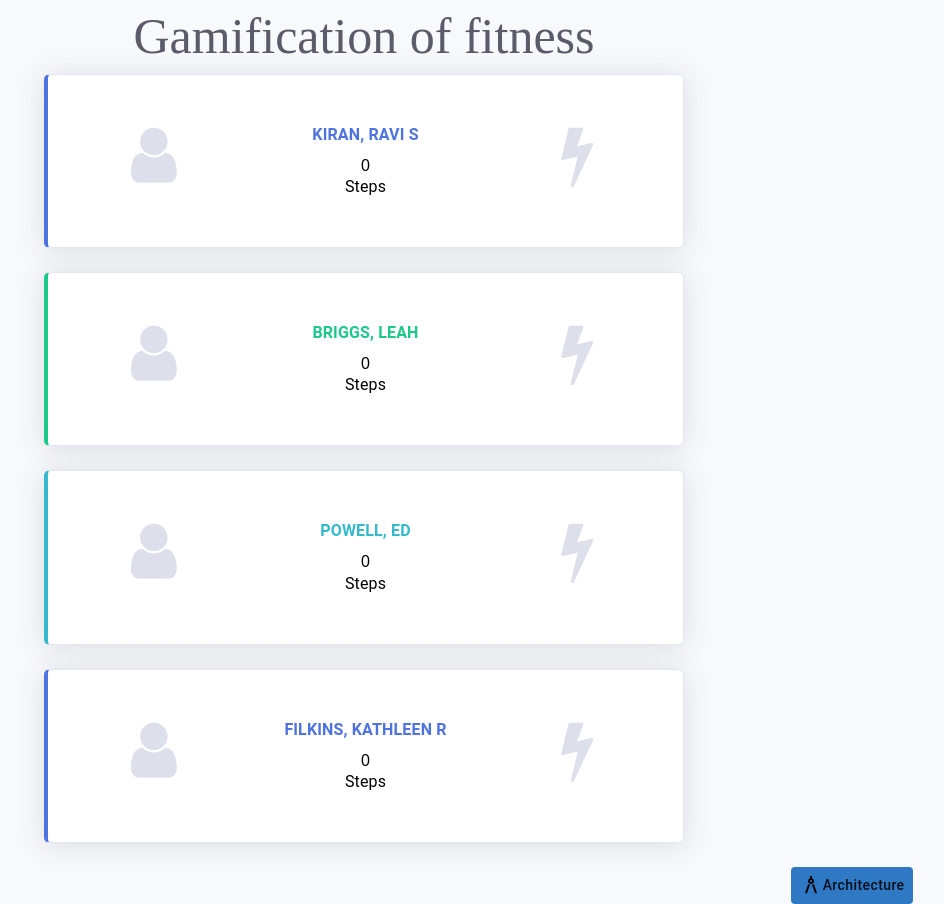
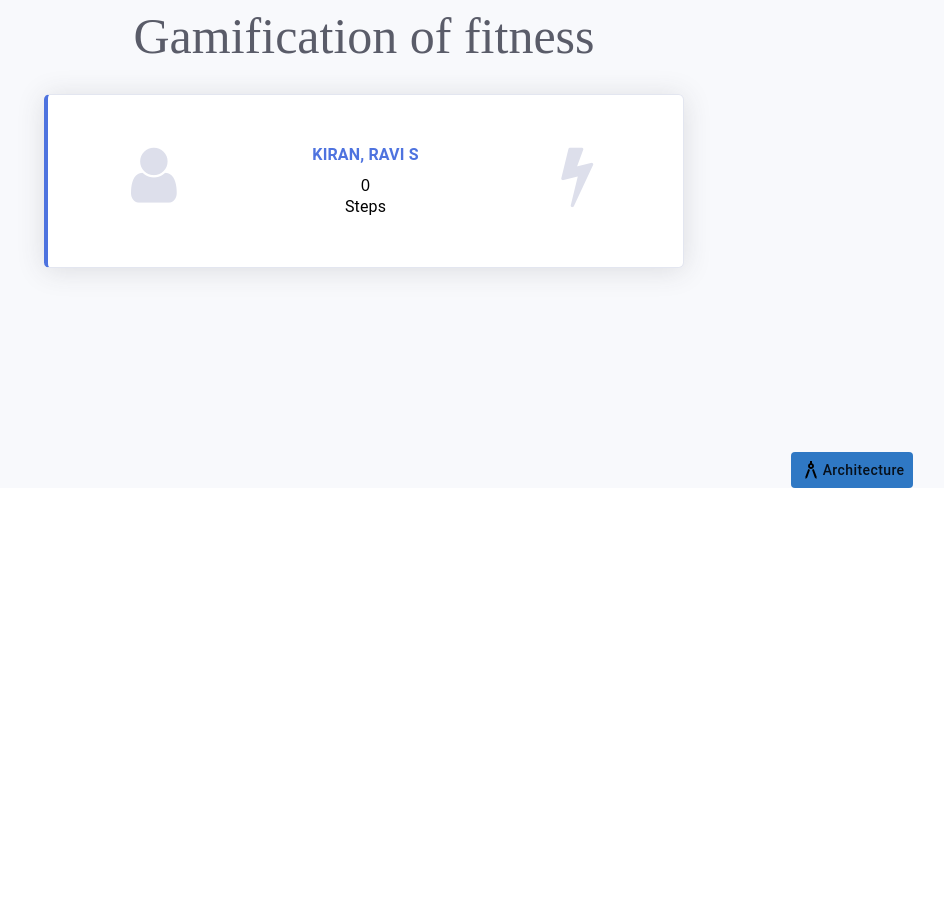
Before and after one commit to rkram0901/fitness-gamification, a React (Create React App) app: page / in a window 1280 px wide. Shown: the whole page, without its empty margins (276-1220 px from the left). After the commit the page ends 800 px from the top, so only its background shows below. Built offline with nearby package versions, Linux system fonts and the light colour scheme; no server answers.

Commit message:
Updated latest changes to show one single tile
Updated latest changes to show one single tile

```diff
--- a/src/constant.js
+++ b/src/constant.js
@@ -3,10 +3,10 @@ const router = {
 }
 
 const user = [
-    {name: 'Kiran, Ravi S', id: 1},
-    {name:'Briggs, Leah', id: 2},
-    {name: 'Powell, Ed', id: 3},
-    {name: 'Filkins, Kathleen R', id: 4}
+    {name: 'Kiran, Ravi S', id: 1}
+    // {name:'Briggs, Leah', id: 2},
+    // {name: 'Powell, Ed', id: 3},
+    // {name: 'Filkins, Kathleen R', id: 4}
 ]
 
 export {router, user}
--- a/src/landingTile.js
+++ b/src/landingTile.js
@@ -119,7 +119,7 @@ class LandingTile extends React.Component {
           <Architecture handleBack={this.handleBack} />
         ) : (
           <Grid container>
-            <Grid container>
+            <Grid container style={{paddingTop: '20px'}}>
               <Grid item xs={3}></Grid>
               <Grid item xs={6} className="cardstyle border-left-primary-blue">
                 <div
@@ -159,7 +159,7 @@ class LandingTile extends React.Component {
               </Grid>
               <Grid item xs={3}></Grid>
             </Grid>
-            <Grid container>
+           {/* <Grid container>
               <Grid item xs={3}></Grid>
               <Grid item xs={6} className="cardstyle border-left-success-green">
                 <div
@@ -278,8 +278,8 @@ class LandingTile extends React.Component {
                 </div>
               </Grid>
               <Grid item xs={3}></Grid>
-            </Grid>
-            <Grid container>
+            </Grid>*/}
+            <Grid container style={{paddingTop: '160px'}}>
               <Grid item xs={10} />
               <Grid item xs={1}>
                 <Button
```
